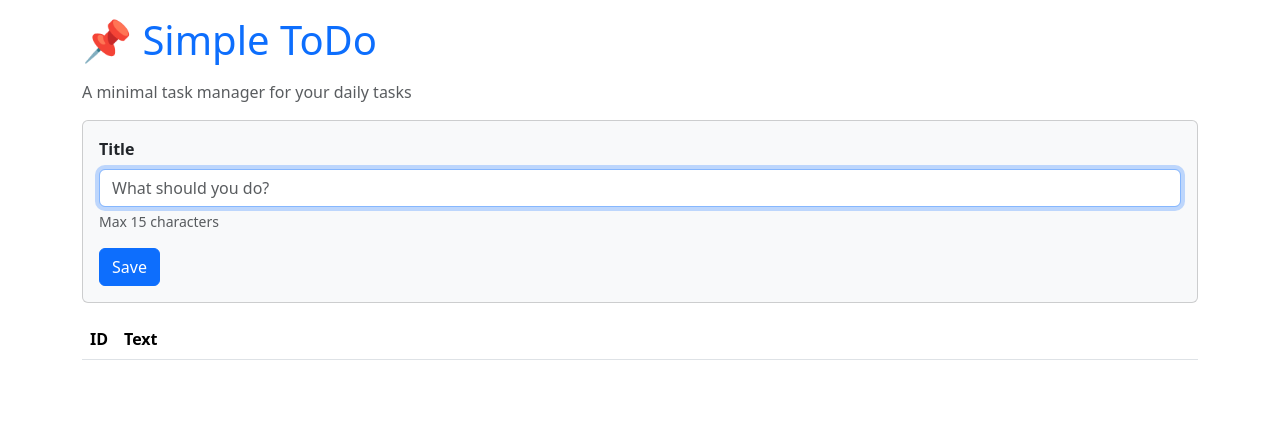
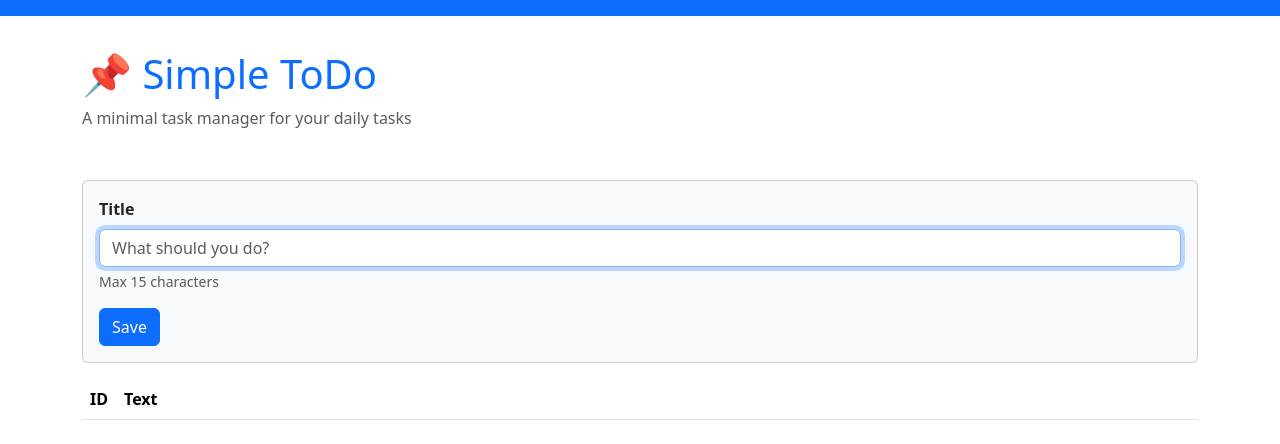
Before and after one commit to umf-iti-200/simple-todo, a website: page public/index.html in a window 1280 px wide. Drawn offline with nearby package versions, Linux system fonts and the light colour scheme; no server answers.

Commit message:
Add header styling and meta tags to index.html
Introduced a .header CSS class for spacing around the header section. Updated index.html to include author, description, and theme-color meta tags, added a fixed-top navbar, and refactored the header markup for improved structure and appearance.

```diff
--- a/public/css/style.css
+++ b/public/css/style.css
@@ -1,3 +1,8 @@
+.header{
+    margin-top: 50px;
+    margin-bottom: 50px;
+}
+
 table td {
     vertical-align: middle !important;
 }
--- a/public/index.html
+++ b/public/index.html
@@ -6,6 +6,10 @@
     <meta name="viewport" content="width=device-width, initial-scale=1">
 
     <title>Simple ToDo</title>
+
+    <meta name="author" content="Thiago Ferreira">
+    <meta name="description" content="A minimal task manager for your daily tasks">
+    <meta name="theme-color" content="#0d6efd" />
 
     <link rel="apple-touch-icon" sizes="180x180" href="/images/favicons/apple-touch-icon.png">
     <link rel="icon" type="image/png" sizes="32x32" href="/images/favicons/favicon-32x32.png">
@@ -21,12 +25,16 @@
 
 <body>
 
-    <div class="container mt-3">
+    <div class="navbar fixed-top bg-primary"></div>
 
-        <h1 class="mb-3 text-primary">📌 Simple ToDo</h1>
-        <p class="text-muted">A minimal task manager for your daily tasks</p>
+    <div class="container">
 
-        <div class="card card-body bg-light" class="mt-3">
+        <div class="header">
+            <h1 class="text-primary">📌 Simple ToDo</h1>
+            <p class="text-muted">A minimal task manager for your daily tasks</p>
+        </div>
+
+        <div class="card card-body bg-light" class="mts-5">
             <form id="form-todo">
                 <div class="mb-3">
                     <label for="title" class="form-label fw-bold">Title</label>
```
